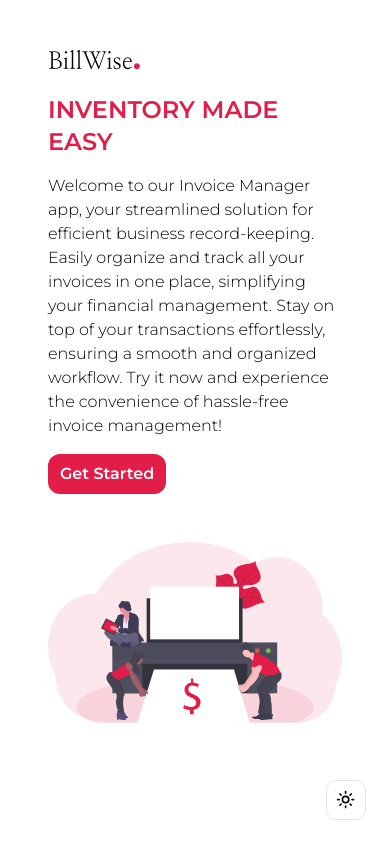
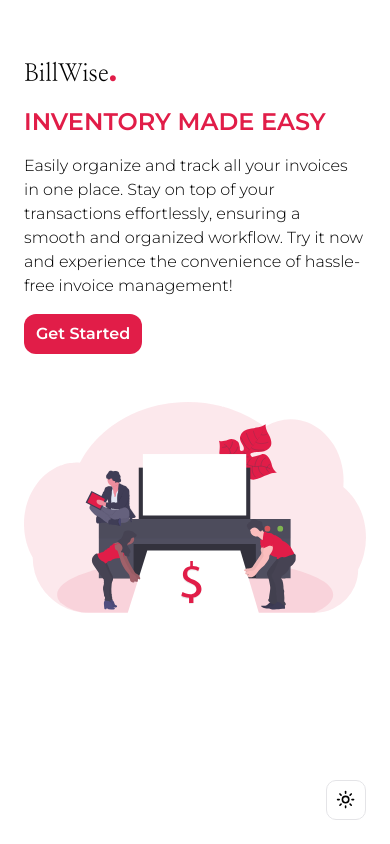
Before and after one commit to Shreedhar03/ProForma, a Next.js app: page / in a window 390 px wide. Built offline with nearby package versions, Linux system fonts and the light colour scheme.

Commit message:
use server action in client component

```diff
--- /dev/null
+++ b/app/context/AppContext.tsx
@@ -0,0 +1,21 @@
+'use client'
+
+import React, { ReactNode, createContext, useState } from 'react';
+
+export const _AppContext = createContext({
+    isOpened: false,
+    toggleOpen: () => { },
+});
+
+export default function AppContext({ children }: { children: ReactNode }) {
+    const [isOpened, setIsOpened] = useState(false);
+
+    const toggleOpen = () => {
+        setIsOpened(!isOpened);
+    };
+    return (
+        <_AppContext.Provider value={{ isOpened, toggleOpen }}>
+            {children}
+        </_AppContext.Provider>
+    )
+}
--- /dev/null
+++ b/app/dashboard/(overview)/error.tsx
@@ -0,0 +1,31 @@
+'use client';
+
+import { useEffect } from 'react';
+
+export default function Error({
+    error,
+    reset,
+}: {
+    error: Error & { digest?: string };
+    reset: () => void;
+}) {
+    useEffect(() => {
+        // Optionally log the error to an error reporting service
+        console.error(error);
+    }, [error]);
+
+    return (
+        <main className="flex h-full flex-col items-center justify-center">
+            <h2 className="text-center">Something went wrong!</h2>
+            <button
+                className="mt-4 rounded-md bg-primary px-4 py-2 text-sm transition-colors hover:bg-secondary"
+                onClick={
+                    // Attempt to recover by trying to re-render the invoices route
+                    () => reset()
+                }
+            >
+                Try again
+            </button>
+        </main>
+    );
+}
--- a/app/dashboard/(overview)/page.tsx
+++ b/app/dashboard/(overview)/page.tsx
@@ -4,11 +4,19 @@ import RevenueChart from "../../ui/dashboard/revenue-chart";
 import LatestINvoices from "../../ui/dashboard/latest-invoice";
 import Overview from "../../ui/dashboard/overview";
 import { RevenueChartSkeleton } from "@/app/ui/skeletons";
+import { notFound } from "next/navigation";
+import { Metadata } from "next";
+
+export const metadata: Metadata = {
+  title: 'Billwise | Dashboard',
+};
 
 export default async function page() {
   const latestInvoice = await fetchLatestInvoices()
-
   const cardData = await fetchCardData()
+  if(!latestInvoice || !cardData){
+    notFound()
+  }
   console.log(cardData)
   return (
     <main>
--- a/app/dashboard/Sidenav.tsx
+++ b/app/dashboard/Sidenav.tsx
@@ -3,18 +3,19 @@ import Link from 'next/link'
 import { usePathname } from 'next/navigation'
 import React from 'react'
 import clsx from 'clsx'
-import { signOut } from '@/auth';
+import Signout from '../signout'
 
 const links = [
     { title: 'Home', href: '/dashboard', icon: <Home size={21}></Home> },
     { title: 'Invoices', href: '/dashboard/invoices', icon: <Scroll size={21}></Scroll> },
     { title: 'Customers', href: '/dashboard/customers', icon: <Users2 size={21}></Users2> },
 ]
-export default function Sidenav() {
+export default function Sidenav({ isOpened }: { isOpened: boolean }) {
     // const pathname = usePathname()
     return (
         <>
-            <nav className='h-screen flex flex-col justify-between fixed left-0 top-0 py-4 px-6 -translate-x-[300px] transition-transform md:translate-x-0 md:w-64 border-r border-r-secondary'>
+            <nav className={`h-screen flex flex-col justify-between fixed left-0 top-0 py-4 px-6 bg-background z-30
+            ${isOpened ? '-translate-x-0' : '-translate-x-[300px]'}  transition-transform md:translate-x-0 md:w-64 border-r border-r-secondary`}>
                 <section className='flex flex-col gap-10'>
 
                     <Link href={'/dashboard'} className="logo text-2xl border-b-[3px] border-b-primary text-left">BillWise<span className="text-primary text-4xl font-semibold">.</span></Link>
@@ -32,10 +33,7 @@ export default function Sidenav() {
                     </div>
                 </section>
                 <form
-                    action={async () => {
-                        'use server';
-                        await signOut();
-                    }}>
+                    action={Signout}>
                     <button className='flex items-center gap-1 text-base hover:bg-accent p-2 self-start transition-all rounded-lg'><LogOut size={20}></LogOut>Sign Out</button>
                 </form>
             </nav>
--- a/app/dashboard/layout.tsx
+++ b/app/dashboard/layout.tsx
@@ -1,21 +1,23 @@
+'use client'
+
 import AvatarDemo from "@/components/AvatarDemo";
 import Sidenav from "./Sidenav";
-import { Menu } from "lucide-react";
+import { Cross, CrossIcon, Menu, X } from "lucide-react";
 import { Metadata } from "next";
-
-export const metadata: Metadata = {
-    title: 'Billwise | Dashboard',
-};
+import { useState } from "react";
 
 export default function Layout({ children }: { children: React.ReactNode }) {
+    const [isOpened, setIsOpened] = useState(false)
     return (
         <div className="h-screen flex">
-            <Sidenav />
+            <Sidenav isOpened={isOpened} />
             <div className="flex-1 md:ml-64">
                 <div className="border-b border-b-secondary bg-background py-4 px-8 sticky top-0 z-30">
                     <h1 className='font-semibold rounded-md flex items-center justify-between md:justify-end gap-3'>
-                        <button className="block md:hidden">
-                            <Menu></Menu>
+                        <button className="block md:hidden" onClick={() => setIsOpened(!isOpened)}>
+            {
+                isOpened ? <X></X> : <Menu></Menu>
+            }
                         </button>
                         <AvatarDemo />
                     </h1>
--- a/app/layout.tsx
+++ b/app/layout.tsx
@@ -4,6 +4,7 @@ import './globals.css'
 import { ThemeProvider } from "@/components/theme-provider"
 import { ModeToggler } from '@/components/ModeToggler'
 import NextTopLoader from 'nextjs-toploader'
+import AppContext from './context/AppContext'
 
 // const inter = Inter({ subsets: ['latin'] })
 
@@ -24,8 +25,10 @@ export default function RootLayout({
           attribute="class"
           defaultTheme="light"
           disableTransitionOnChange>
-          <NextTopLoader color='#e11d48' showSpinner={false}/>
-          {children}
+          <AppContext>
+            <NextTopLoader color='#e11d48' showSpinner={false} />
+            {children}
+          </AppContext>
           <div className="fixed bottom-6 right-6">
             <ModeToggler />
           </div>
--- a/app/page.tsx
+++ b/app/page.tsx
@@ -6,11 +6,11 @@ import home from '../public/home.svg'
 export default function Home() {
   return (
     <>
-      <main className='max-w-6xl mx-12 xl:mx-auto flex md:flex-row flex-col items-center justify-center gap-12 h-[90vh]'>
+      <main className='max-w-6xl mx-6 xl:mx-auto flex md:flex-row flex-col items-center justify-center gap-12 my-12 md:my-0 sm:h-screen'>
         <div className="flex flex-col gap-4 items-start">
           <h1 className="logo text-2xl ">BillWise<span className="text-primary text-4xl font-semibold">.</span></h1>
           <h3 className="text-2xl font-semibold text-primary">INVENTORY MADE EASY</h3>
-          <p>Welcome to our Invoice Manager app, your streamlined solution for efficient business record-keeping. Easily organize and track all your invoices in one place, simplifying your financial management. Stay on top of your transactions effortlessly, ensuring a smooth and organized workflow. Try it now and experience the convenience of hassle-free invoice management!</p>
+          <p>Easily organize and track all your invoices in one place. Stay on top of your transactions effortlessly, ensuring a smooth and organized workflow. Try it now and experience the convenience of hassle-free invoice management!</p>
           <Link href={'dashboard'} className="bg-primary text-background font-semibold px-3 py-2 rounded-lg">Get Started</Link>
         </div>
         <Image src={home} alt="home" className="w-96" />
--- /dev/null
+++ b/app/signout.ts
@@ -0,0 +1,8 @@
+'use server'
+
+import { signOut } from '@/auth'
+
+export default async function Signout() {
+        "use server";
+        await signOut()
+}
```
